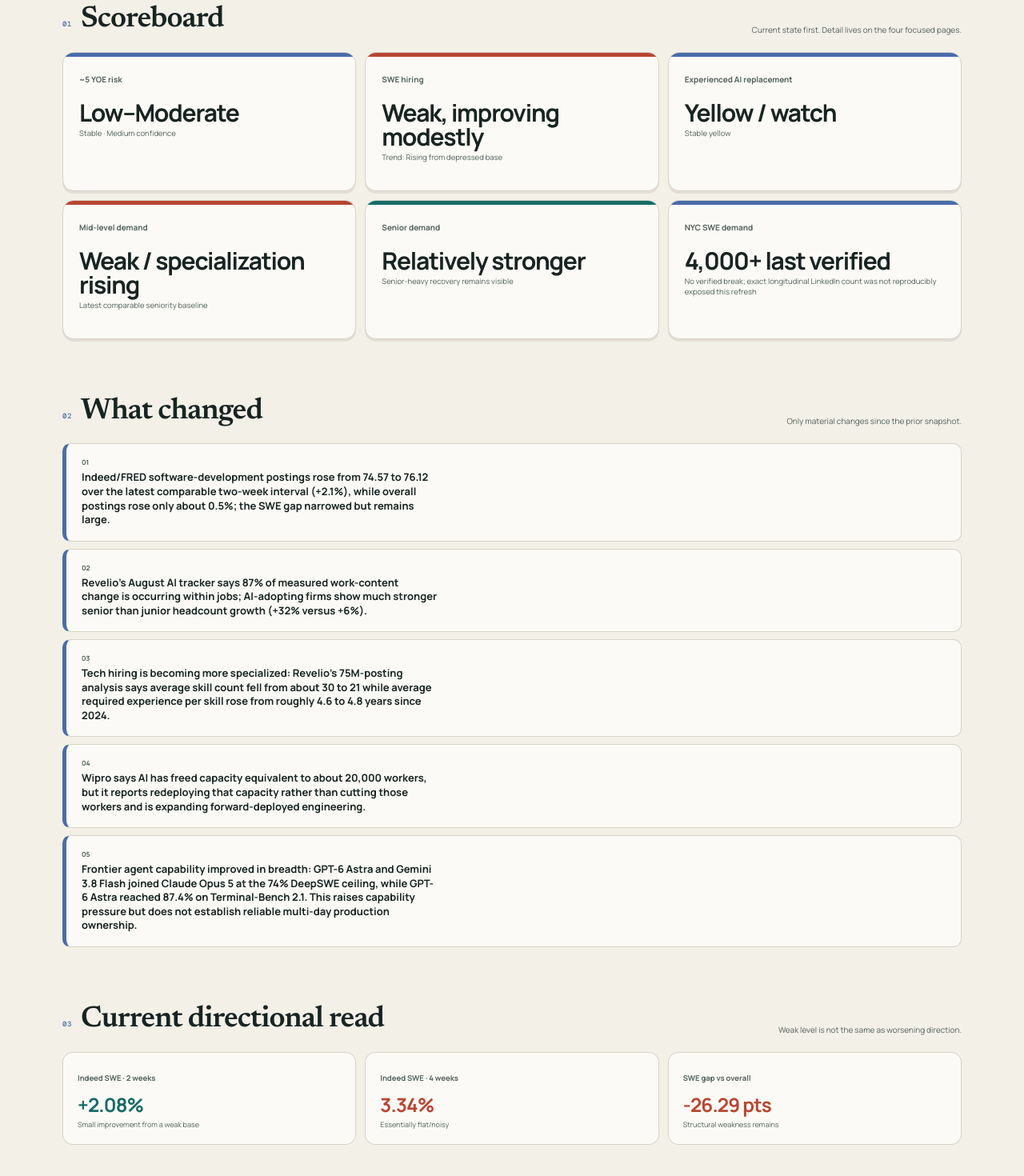
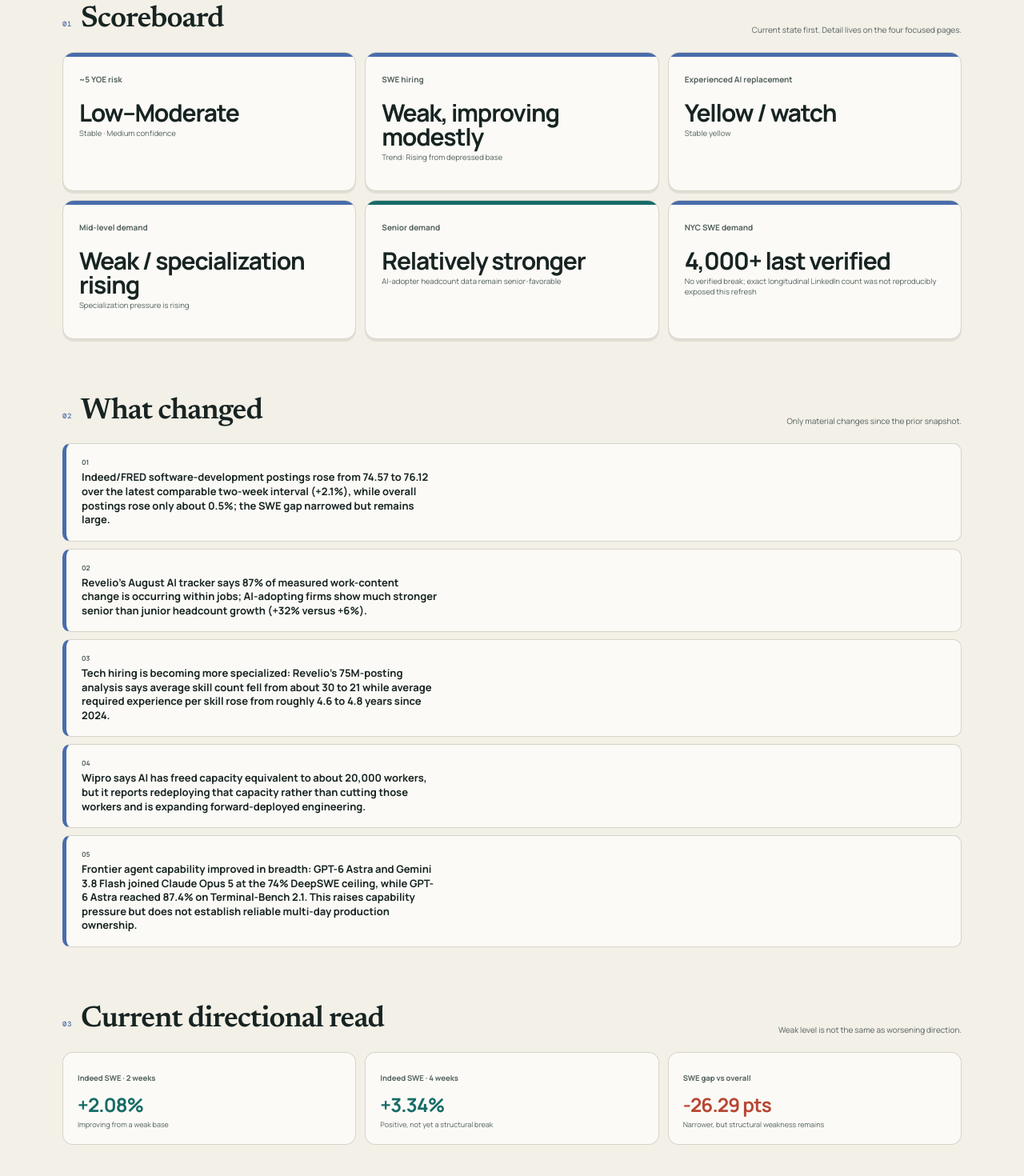
Before and after one commit to JamesWingert/career-helper, a Next.js app: page /ai-dashboard in a window 1280 px wide. Shown: the part 839-2309 px from the top of the page at 80% size. Built offline with nearby package versions, Linux system fonts and the light colour scheme.

Commit message:
Update overview directional read

```diff
--- a/app/ai-dashboard/page.tsx
+++ b/app/ai-dashboard/page.tsx
@@ -20,10 +20,10 @@ export default async function AiDashboardPage() {
 
   const scoreboard = [
     { label: "~5 YOE risk", value: o.personalRisk, note: `${o.personalRiskTrend} · ${o.personalRiskConfidence} confidence`, tone: "neutral" },
-    { label: "SWE hiring", value: o.hiring, note: `Trend: ${o.hiringTrend}`, tone: "down" },
+    { label: "SWE hiring", value: o.hiring, note: `Trend: ${o.hiringTrend}`, tone: "warning" },
     { label: "Experienced AI replacement", value: o.aiReplacement, note: o.aiReplacementTrend, tone: "warning" },
-    { label: "Mid-level demand", value: o.midLevel, note: "Latest comparable seniority baseline", tone: "down" },
-    { label: "Senior demand", value: o.senior, note: "Senior-heavy recovery remains visible", tone: "up" },
+    { label: "Mid-level demand", value: o.midLevel, note: "Specialization pressure is rising", tone: "warning" },
+    { label: "Senior demand", value: o.senior, note: "AI-adopter headcount data remain senior-favorable", tone: "up" },
     { label: "NYC SWE demand", value: d.linkedin.countLabel, note: o.nycDemand, tone: "neutral" },
   ];
 
@@ -74,9 +74,9 @@ export default async function AiDashboardPage() {
     <section className={styles.section}>
       <header className={styles.sectionHead}><div><span>03</span><h2>Current directional read</h2></div><p>Weak level is not the same as worsening direction.</p></header>
       <div className={styles.signalStrip}>
-        <article><span>Indeed SWE · 2 weeks</span><strong className={styles.positive}>+{d.trends.swe.twoWeekPct}%</strong><p>Small improvement from a weak base</p></article>
-        <article><span>Indeed SWE · 4 weeks</span><strong className={styles.negative}>{d.trends.swe.fourWeekPct}%</strong><p>Essentially flat/noisy</p></article>
-        <article><span>SWE gap vs overall</span><strong className={styles.negative}>{d.trends.relativeGapPoints.toFixed(2)} pts</strong><p>Structural weakness remains</p></article>
+        <article><span>Indeed SWE · 2 weeks</span><strong className={styles.positive}>+{d.trends.swe.twoWeekPct}%</strong><p>Improving from a weak base</p></article>
+        <article><span>Indeed SWE · 4 weeks</span><strong className={styles.positive}>+{d.trends.swe.fourWeekPct}%</strong><p>Positive, not yet a structural break</p></article>
+        <article><span>SWE gap vs overall</span><strong className={styles.negative}>{d.trends.relativeGapPoints.toFixed(2)} pts</strong><p>Narrower, but structural weakness remains</p></article>
       </div>
     </section>
   </main>;
```
